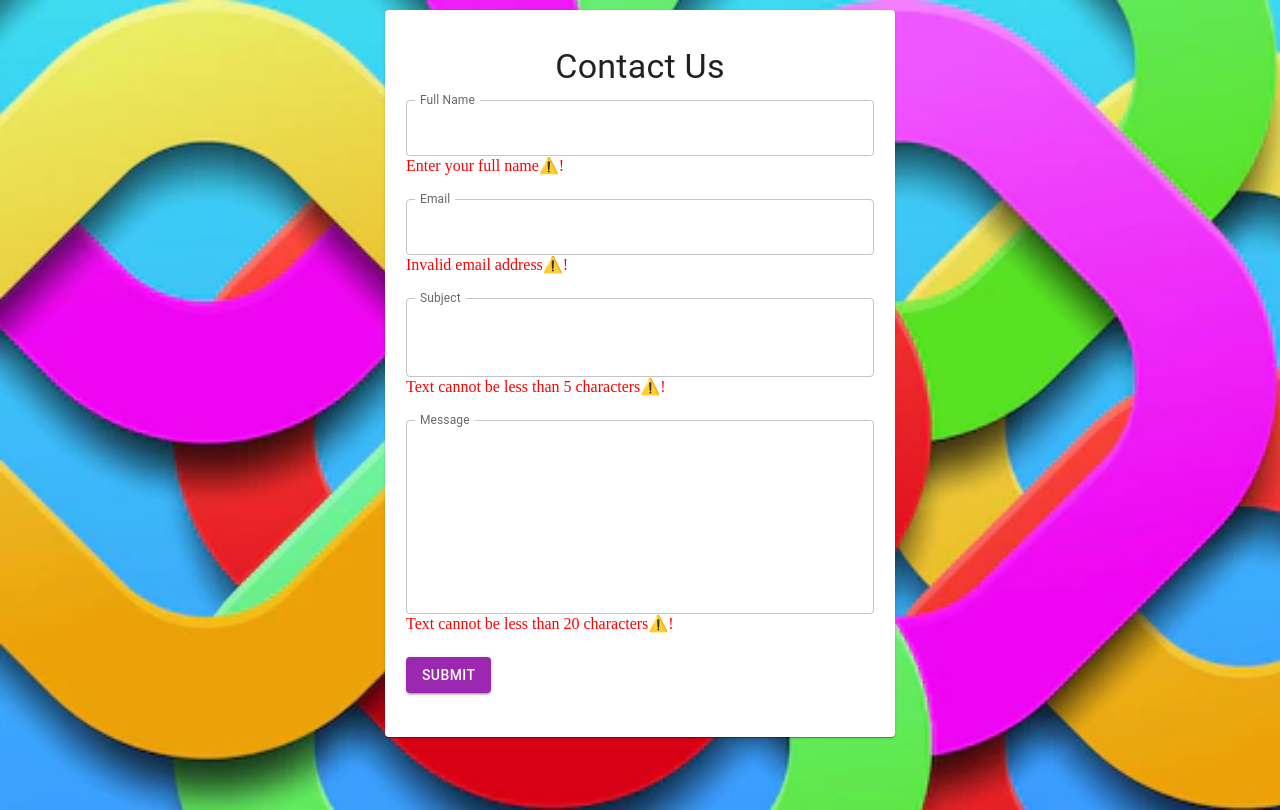
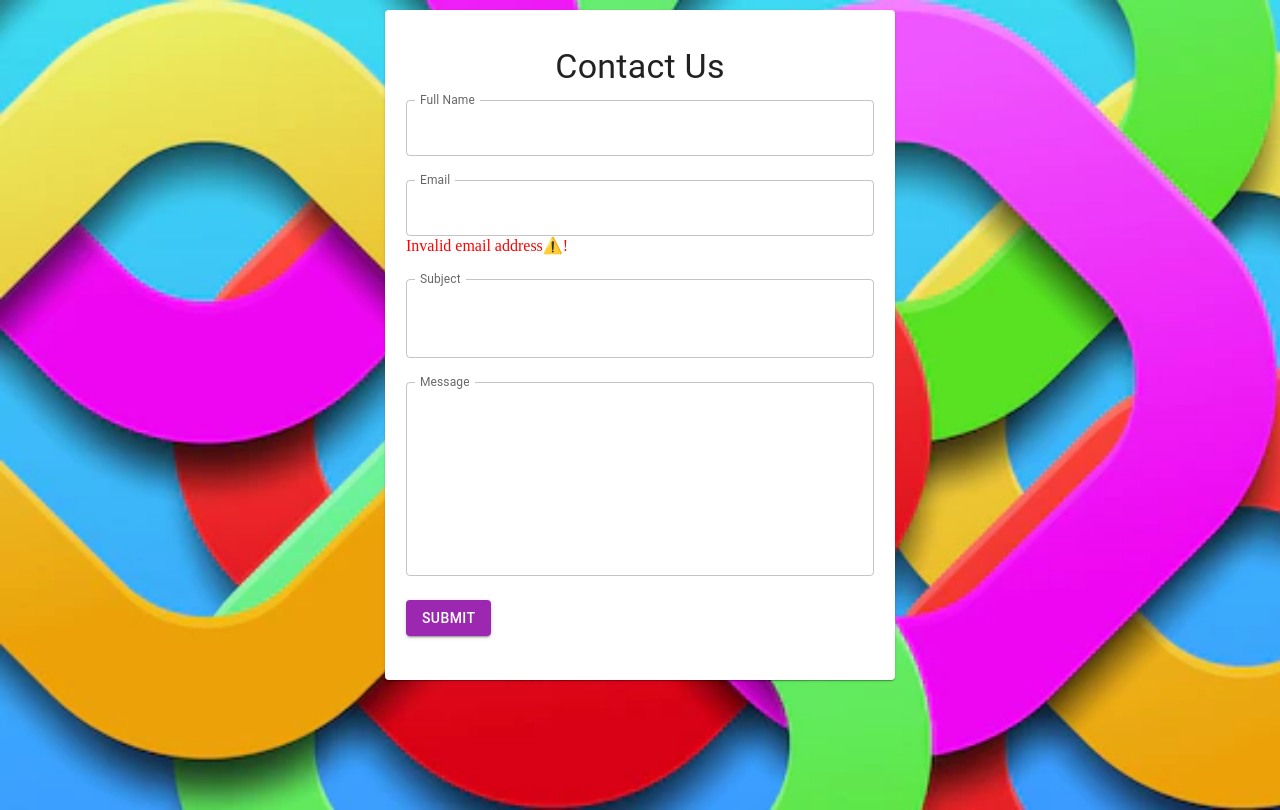
Before and after one commit to MUFTIATBAKARE/React-form, a React (Vite) app: page / in a window 1280 px wide. Built offline with nearby package versions, Linux system fonts and the light colour scheme.

Commit message:
refactor: correct input-field with limiting validation

```diff
--- a/src/components/ContactFormApp.jsx
+++ b/src/components/ContactFormApp.jsx
@@ -35,29 +35,12 @@ const VALIDATION = {
       isValid: (value) => !!value,
       message: "Is required.",
     },
-    {
-      isValid: (value) => value.length > 10,
-      message: "Enter your full name⚠️!",
-    },
   ],
-  subject: [
-    {
-      isValid: (value) => !!value,
-      message: "Is required.",
-    },
-    {
-      isValid: (value) => value.length > 5,
-      message: "Text cannot be less than 5 characters⚠️!",
-    },
-  ],
+
   message: [
     {
       isValid: (value) => !!value,
       message: "Is required.",
-    },
-    {
-      isValid: (value) => value.length > 20,
-      message: "Text cannot be less than 20 characters⚠️!",
     },
   ],
 };
@@ -88,6 +71,7 @@ const ContactFormApp = () => {
     setSuccessModal(false);
     setErrorModal(null);
   };
+
   const handleChange = (event) => {
     console.log(event);
     console.log(event.target.name);
@@ -96,11 +80,13 @@ const ContactFormApp = () => {
       [event.target.name]: event.target.value,
     });
   };
+
   const errorFields = getErrorFields(data);
   console.log(errorFields);
 
   const onSubmit = async (event) => {
     event.preventDefault();
+
     const hasErrors = Object.values(errorFields).flat().length > 0;
     if (hasErrors) return;
 
@@ -172,6 +158,7 @@ const ContactFormApp = () => {
                     label="Full Name"
                     variant="outlined"
                     name="fullName"
+                    type="text"
                     value={data.fullName}
                     onChange={handleChange}
                     fullWidth
@@ -211,11 +198,6 @@ const ContactFormApp = () => {
                     rows={2}
                     fullWidth
                   />
-                  {errorFields.subject?.length ? (
-                    <span style={{ color: "red" }}>
-                      {errorFields.subject[0].message}
-                    </span>
-                  ) : null}
                 </Grid>
                 <Grid xs={12} item>
                   <TextField
```
